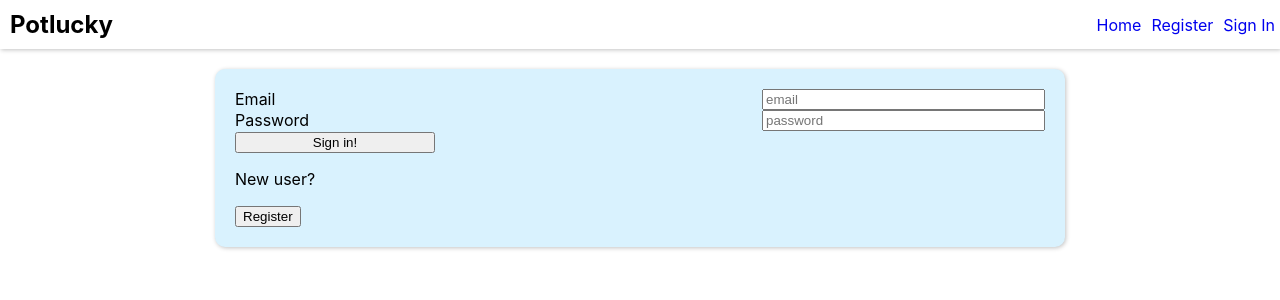
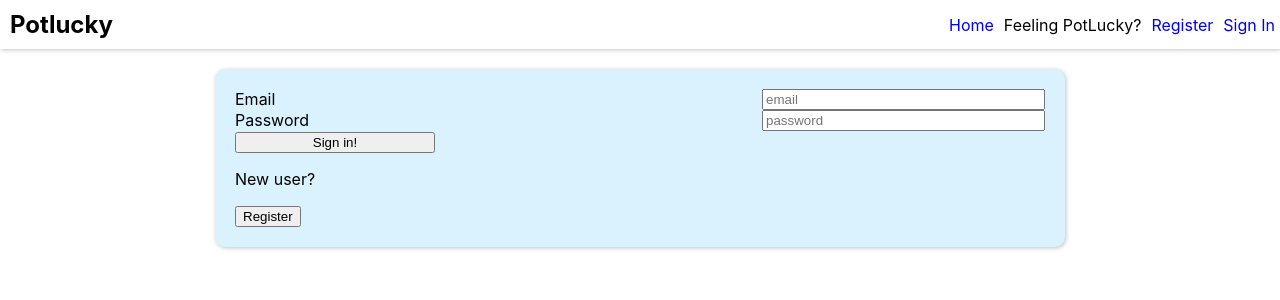
Before and after one commit to ralicynf/potlucky-front-end, a React (Create React App) app in the folder client/: page / in a window 1280 px wide. Shown: the top 300 px of the page. Built offline with nearby package versions, Linux system fonts and the light colour scheme.

Commit message:
added feeling potlucky to public options on nav bar

```diff
--- a/client/src/components/NavBar.jsx
+++ b/client/src/components/NavBar.jsx
@@ -35,6 +35,7 @@ const NavBar = ({ user, handleLogout, randomEvent }) => {
   const publicOptions = (
     <nav className="flex-row nav-links">
       <Link to="/">Home</Link>
+      <a onClick={getRandomEvent}>Feeling PotLucky?</a>
       <Link to="/register">Register</Link>
       <Link to="/signin">Sign In</Link>
     </nav>
```
